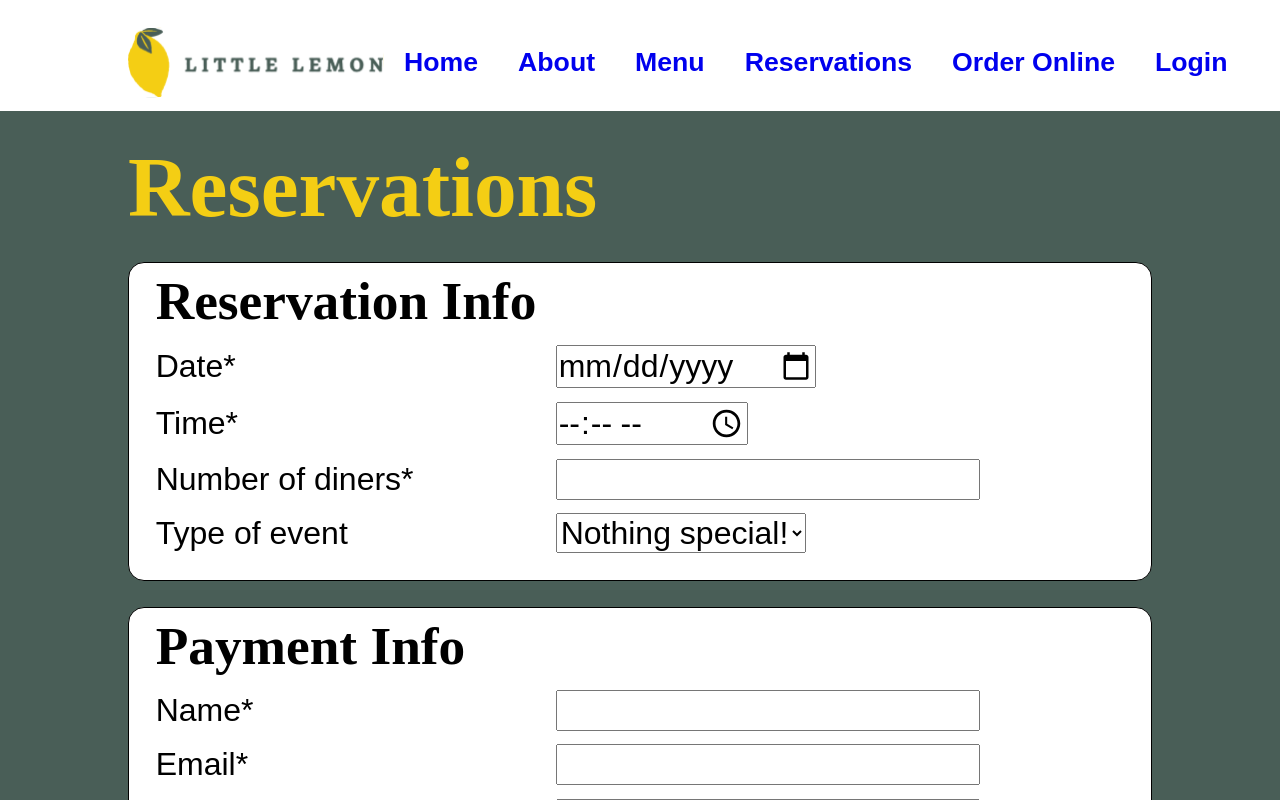
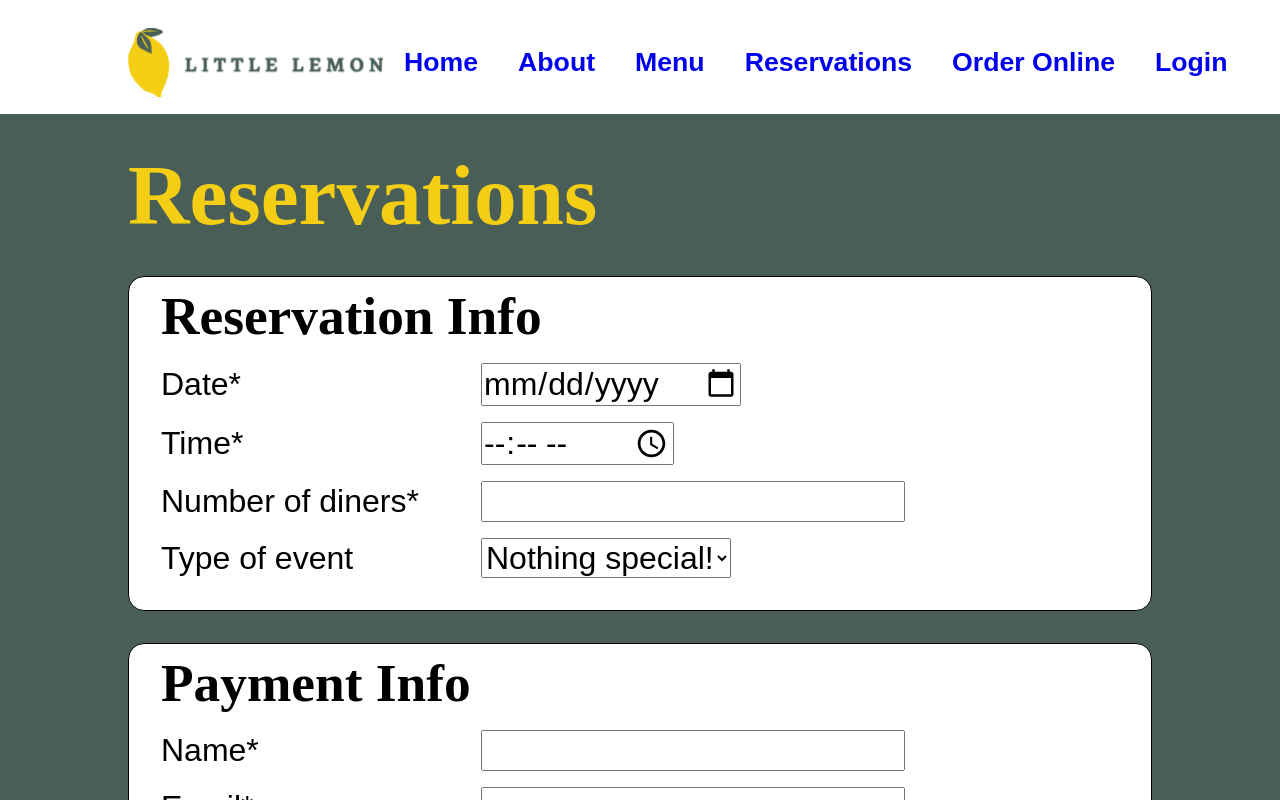
Before and after one commit to pwholmes/capstone, a React (Create React App) app: page /reservations in a window 1280 px wide. Shown: the top 800 px of the page. Built offline with nearby package versions, Linux system fonts and the light colour scheme; a web font is replaced by a local one.

Commit message:
changed units for reservations to rem

```diff
--- a/src/App.css
+++ b/src/App.css
@@ -305,9 +305,9 @@ html {
 }
 
 .reservations {
-  margin-top: 10pt;
-  padding-top: 20pt;
-  padding-bottom: 20pt;
+  margin-top: 1rem;
+  padding-top: 2rem;
+  padding-bottom: 3rem;
   background-color: #495E57;
 }
 .resTitle {
@@ -325,20 +325,20 @@ html {
 .resInputGroup {
   margin-left: 10%;
   margin-right: 10%;
-  margin-top: 20pt;
+  margin-top: 2rem;
   border: 1px solid #000000;
   border-radius: 16px;
   background-color: #FFFFFF;
-  padding: 5pt 20pt 20pt 20pt;
+  padding: 0.5rem 2rem 2rem 2rem;
 }
 .resText {
   font-family: 'Karla Variable', sans-serif;
   font-size: 24pt;
 }
 .resLabel {
-  width: 300pt;
+  width: 20rem;
   display: inline-block;
 }
 .resInput {
-  margin-top: 10pt;
+  margin-top: 1rem;
 }
```
